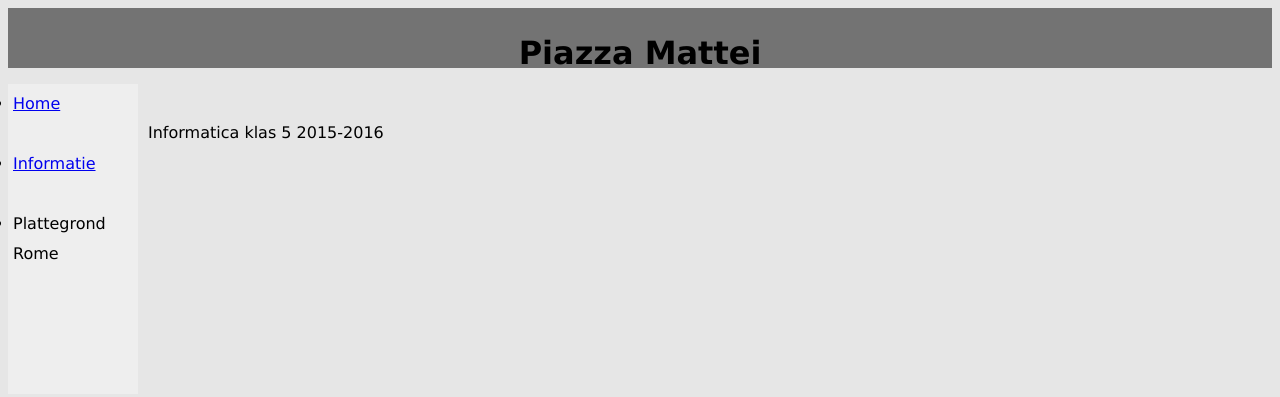
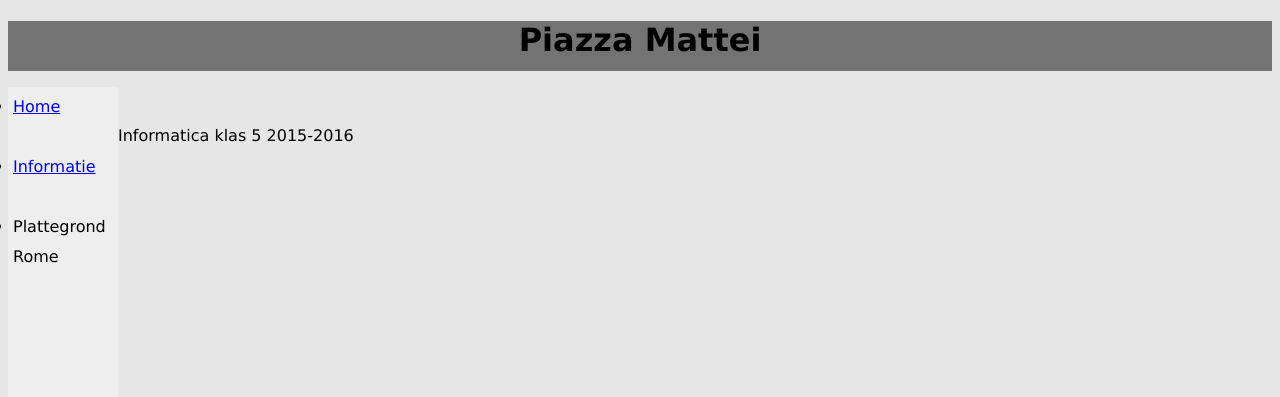
Before and after one commit to hanotonah/hanotonah.github.io, a plain HTML site: page home_pm.html in a window 1280 px wide. Drawn offline with Linux system fonts and the light colour scheme.

Commit message:
Update text.css

```diff
--- a/text.css
+++ b/text.css
@@ -7,22 +7,23 @@ body {
     text-align:center;
     background-color:#737373;
     height:50px;
-    padding:5px;
+
+
 }
 
 
 .tabs ul {
     line-height:30px;
     background-color:#eeeeee;
-    height:300px;
-    width:120px;
+    height:570px;
+    width:100px;
     float:left;
     padding:5px;
 }
 
 
 .text {
-
+    text-align:center
     float:left;
     padding:10px;
 }
```
